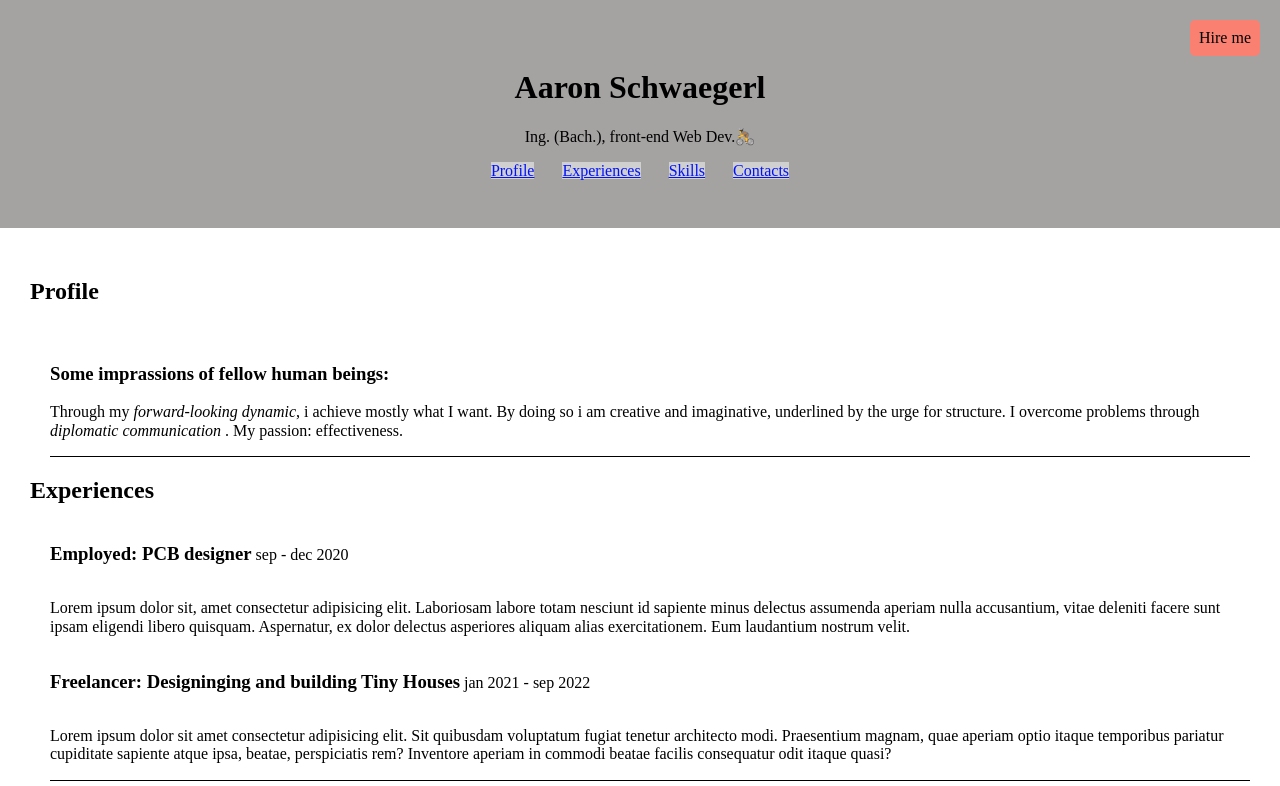
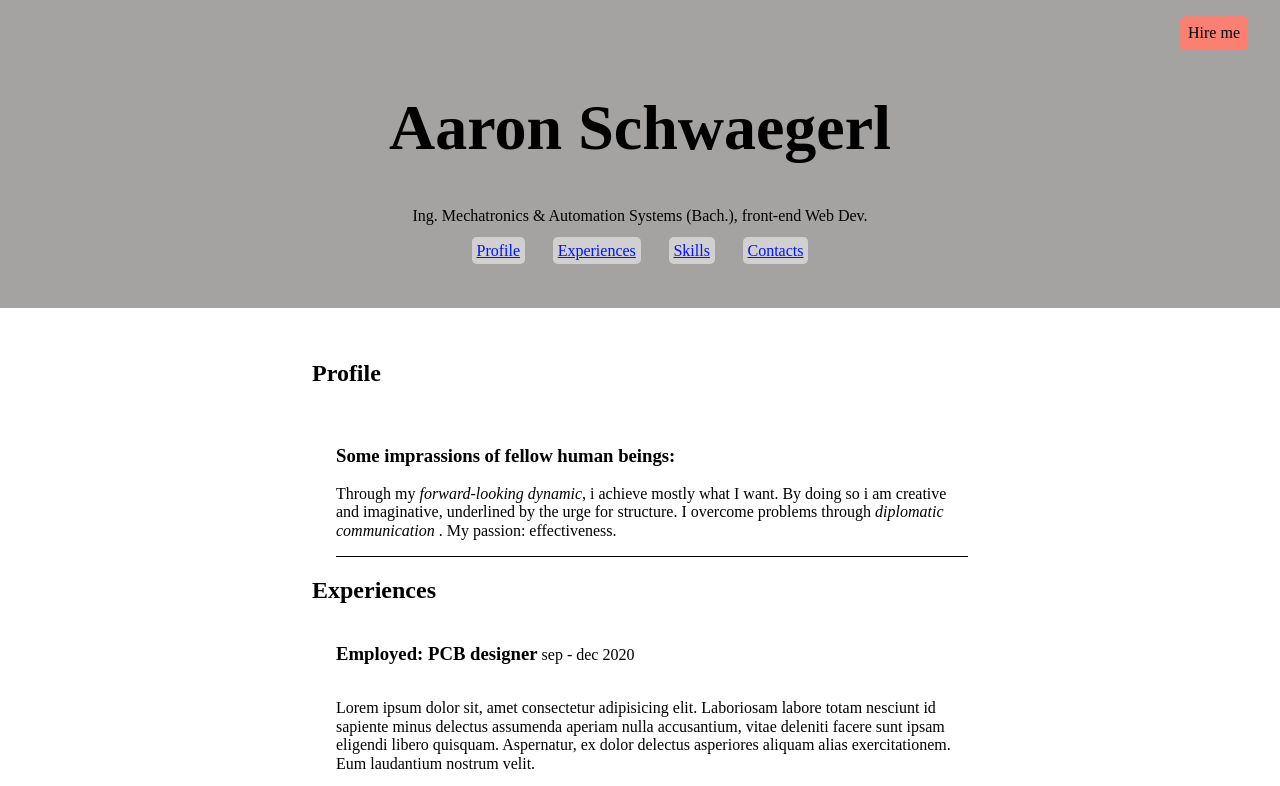
Before and after one commit to Jeffrey-BER/003-cv-setup, a plain HTML site: page index.html in a window 1280 px wide. Shown: the top 786 px of the page. Drawn offline with nearby package versions, Linux system fonts and the light colour scheme.

Commit message:
Task: Length Units

```diff
--- a/index.html
+++ b/index.html
@@ -7,18 +7,18 @@
     <meta name="viewport" content="width=device-width, initial-scale=1.0">
     <meta name="description" content="This is the CV of Aaron Schwaegerl">
     <meta name="author" content="Aaron Schwaegerl">
-
     <link rel="stylesheet" href="https://unpkg.com/normalize.css@8.0.1/normalize.css">
-    <link rel="stylesheet" href="style.css">
-
-    <title>CV Aaron Schwaegerl</title>
-
+    <!--Adds normalize.css as an external CSS file to the document. Normalize has to be set first-->
+    <link rel="stylesheet" href="style.css"> <!--Adds the css stylesheet to this document-->
+    <title>CV Aaron Schwaegerl</title> <!--AddsTab text in the Browser-->
 </head>
 
 <body>
     <header class="header">
-        <h1>Aaron Schwaegerl</h1>
-        <p class="profession">Ing. (Bach.), front-end Web Dev.</p>
+        <div class="header-group">
+            <h1 class="title-title">Aaron Schwaegerl</h1>
+            <p class="title-profession">Ing. Mechatronics & Automation Systems (Bach.), front-end Web Dev.</p>
+        </div>
         <nav>
             <a href="#profile">Profile</a>
             <a href="#experiences">Experiences</a>
--- a/style.css
+++ b/style.css
@@ -1,13 +1,15 @@
 * {
-  box-sizing: border-box;
+  /* *is a wildcard character in css matches/selects all elements*/
+  box-sizing: border-box; /*sets the box sizing property to border-box -> element's total width and height include padding and border, but not the margin. -> it allows you to set explicit widths and heights for elements*/
 }
 
 html {
-  font-family: "Arial, Helvetica, sans-serif";
+  font-family: "Arial, Helvetica, sans-serif"; /*setting the root font-family to Arial, if not avail. to Helvetica, if not avail. take the first sans serif */
+  font-size: 16px; /*setting a root font size to 16px*/
 }
 
 body {
-  margin: 0px;
+  margin: 0rem;
 }
 
 /*universal selector with a attribute selctor that looks for attrebutes that have a "h" within them
@@ -16,38 +18,56 @@ body {
 }
 /* --------------------------------------------------------------------------------------------------- */
 /* Specific Stylings */
+
 .header {
-  padding: 48px 18px;
+  padding: 3rem 1rem;
   text-align: center;
   background-color: rgb(165, 162, 162);
   position: relative;
-  left: -20;
+  /*left: 1rem;*/
+}
+
+.header-group {
+  font-size: 4em;
+  max-width: 40rem;
+  max-height: 40rem;
+  _border: 0.1rem solid black;
+  margin: 0 auto;
+}
+
+.title-title {
+  font-size: 1em; /*f-s will be set to 4em (4em are 4*16px)*/
+}
+
+.title-profession {
+  font-size: 25%; /*makes the font size to 25% of its parent element (Parent element is at this point of dev. the div. )*/
 }
 
 .hire-me {
   display: inline-block; /* shrinks its size down to its content instead of the whole line*/
   position: absolute; /*the space it reserves should be not taken up in the flow*/
-  top: 20px; /* sets the content to the top with a shift down of 20px down*/
-  right: 20px; /*sets the content to the right with 20px to left */
-  padding: 9px; /*puts space between text and the block */
-  border-radius: 5px; /* rounds the edges of the element aside*/
+  top: 1rem; /* sets the content to the top with a shift down of 1rem down*/
+  right: 2rem; /*sets the content to the right with 1rem to left */
+  padding: 0.5rem; /*puts space between text and the block */
+  border-radius: 0.3rem; /* rounds the edges of the element aside*/
   color: rgba(0, 0, 0, 1);
   background-color: salmon;
 }
 
 .main {
-  padding: 30px;
-  margin: 0px auto;
+  padding: 2rem; /*adds padding to all 4 sides to the element of class main */
+  margin: 0rem auto; /*0px sets margin to 0px to top and bottom, auto centers the element left and right*/
+  max-width: 90ch; /*limits the max. characters per line*/
 }
 
 .article-headings {
   position: relative; /*sets the position property to relativ*/
-  left: -20px; /*creats an offset of -20. so to the LEFT from its initial position aut of the flow*/
+  left: -1.5rem; /*creats an offset of -20. so to the LEFT from its initial position aut of the flow*/
 }
 /* Adds spacing between all"*" direct children ">" of main */
 main > * {
-  margin-top: 16px;
-  margin-left: 20px;
+  margin-top: 1rem;
+  margin-left: 1.5rem;
 }
 
 .profession::after {
@@ -56,12 +76,12 @@ main > * {
 
 /* Draw a line between all direct articles children of main except the first one */
 main article:not(:first-child) {
-  border-top: 1px solid #000;
+  border-top: 0.07rem solid #000;
 }
 
 /* Adding spacing between all anchor nav elements except the last one  */
 nav a:not(:last-child) {
-  margin-right: 24px;
+  margin-right: 1.5rem;
 }
 /* Adds general color to all anchor elements */
 a {
@@ -70,6 +90,8 @@ a {
 /* "pseudo-class" selector */
 a:link {
   background-color: rgb(208, 208, 208);
+  padding: 0.3rem;
+  border-radius: 0.3rem;
 }
 /* "pseudo-class" selector */
 a:visited {
@@ -90,7 +112,7 @@ a:hover {
 
 /* "adjacent sibling combinator" Targets acrticle that come after another */
 article + article {
-  margin-top: 16px;
+  margin-top: 1rem;
 }
 /* "pseudo-element selector" If a text get selected the selected test will be highlited in: */
 ::selection {
```
